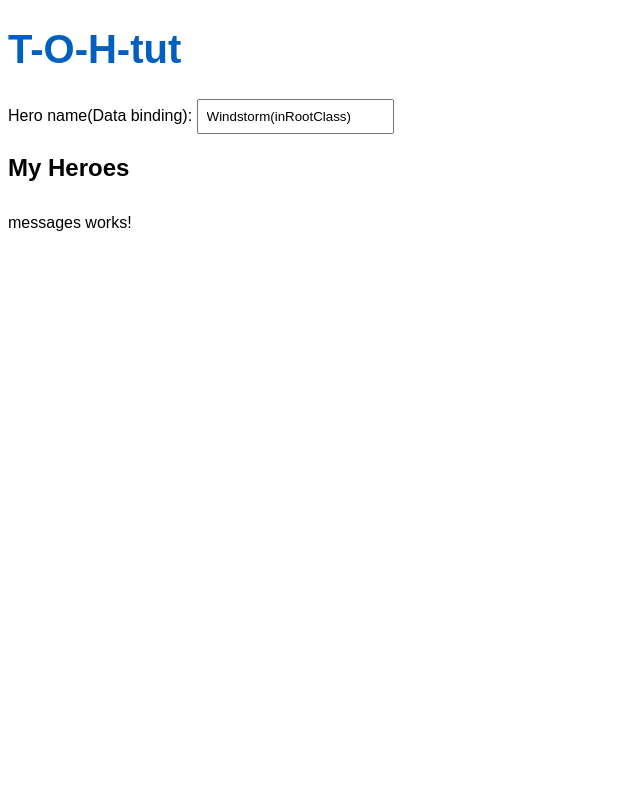
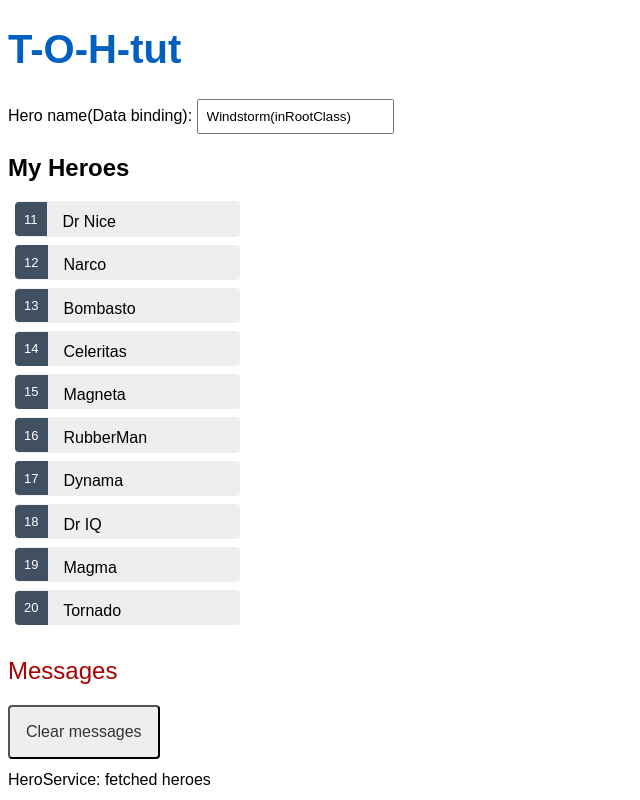
Before and after one commit to Learning-Sandile-C/TourOfHerosTut, an Angular app in the folder T-O-H-tut/: page / in a window 1280 px wide. Shown: the whole page, without its empty margins (0-640 px from the left). Built offline with nearby package versions, Linux system fonts and the light colour scheme.

Commit message:
Show messages

```diff
--- a/T-O-H-tut/src/app/hero.service.ts
+++ b/T-O-H-tut/src/app/hero.service.ts
@@ -2,17 +2,20 @@
 import { Hero } from './Hero';
 import { HEROES } from './mock-heroes';
 import { Observable, of } from 'rxjs';
+import { MessageService } from './message.service';
+
 
 @Injectable({
   providedIn: 'root'
 })
 export class HeroService {
 
-  constructor() { }
+  constructor(private messageService: MessageService) { }
 
   getHeroes(): Observable<Hero[]> {
-    const heros = of(HEROES);
-    return heros;
+    const heroes = of(HEROES);
+    this.messageService.add('HeroService: fetched heroes');
+    return heroes;
   }
 
 }
--- a/T-O-H-tut/src/app/heroes/heroes.component.ts
+++ b/T-O-H-tut/src/app/heroes/heroes.component.ts
@@ -1,6 +1,7 @@
 import { Component, OnInit } from '@angular/core';
 import { Hero } from '../Hero';
 import { HeroService } from '../hero.service';
+import { MessageService } from '../message.service';
 
 @Component({
   selector: 'app-heroes',
@@ -13,21 +14,23 @@
     name: 'Windstorm(inRootClass)'
   };
 
+  selectedHero?: Hero;
+
   heroes: Hero[] = [];
 
-  constructor(private heroService: HeroService) { }
+  constructor(private heroService: HeroService, private messageService: MessageService) { }
+
+  ngOnInit() {
+    this.getHeroes();
+  }
+
+  onSelect(hero: Hero): void {
+    this.selectedHero = hero;
+    this.messageService.add(`HeroesComponent: Selected hero id=${hero.id}`);
+  }
 
   getHeroes(): void {
     this.heroService.getHeroes()
-    .subscribe(heroes => this.heroes = heroes);//asynchronous approach
-  }
-
-  ngOnInit(): void {
-
-  }
-
-  selectedHero?: Hero;
-  onSelect(hero: Hero): void {
-    this.selectedHero = hero;
+        .subscribe(heroes => this.heroes = heroes);
   }
 }
--- a/T-O-H-tut/src/app/message.service.ts
+++ b/T-O-H-tut/src/app/message.service.ts
@@ -1,9 +1,16 @@
 import { Injectable } from '@angular/core';
 
 @Injectable({
-  providedIn: 'root'
+  providedIn: 'root',
 })
 export class MessageService {
+  messages: string[] = [];
 
-  constructor() { }
+  add(message: string) {
+    this.messages.push(message);
+  }
+
+  clear() {
+    this.messages = [];
+  }
 }
--- a/T-O-H-tut/src/app/messages/messages.component.css
+++ b/T-O-H-tut/src/app/messages/messages.component.css
@@ -0,0 +1,19 @@
+/* MessagesComponent's private CSS styles */
+h2 {
+  color: #A80000;
+  font-family: Arial, Helvetica, sans-serif;
+  font-weight: lighter;
+}
+
+.clear {
+  color: #333;
+  background-color: #eee;
+  margin-bottom: 12px;
+  padding: 1rem;
+  border-radius: 4px;
+  font-size: 1rem;
+}
+.clear:hover {
+  color: white;
+  background-color: #42545C;
+}
--- a/T-O-H-tut/src/app/messages/messages.component.html
+++ b/T-O-H-tut/src/app/messages/messages.component.html
@@ -1 +1,8 @@
-<p>messages works!</p>
+<div *ngIf="messageService.messages.length">
+
+  <h2>Messages</h2>
+  <button class="clear"
+          (click)="messageService.clear()">Clear messages</button>
+  <div *ngFor='let message of messageService.messages'> {{message}} </div>
+
+</div>
```
Also changed, not shown: T-O-H-tut/src/app/messages/messages.component.ts (+4 -3 lines).
